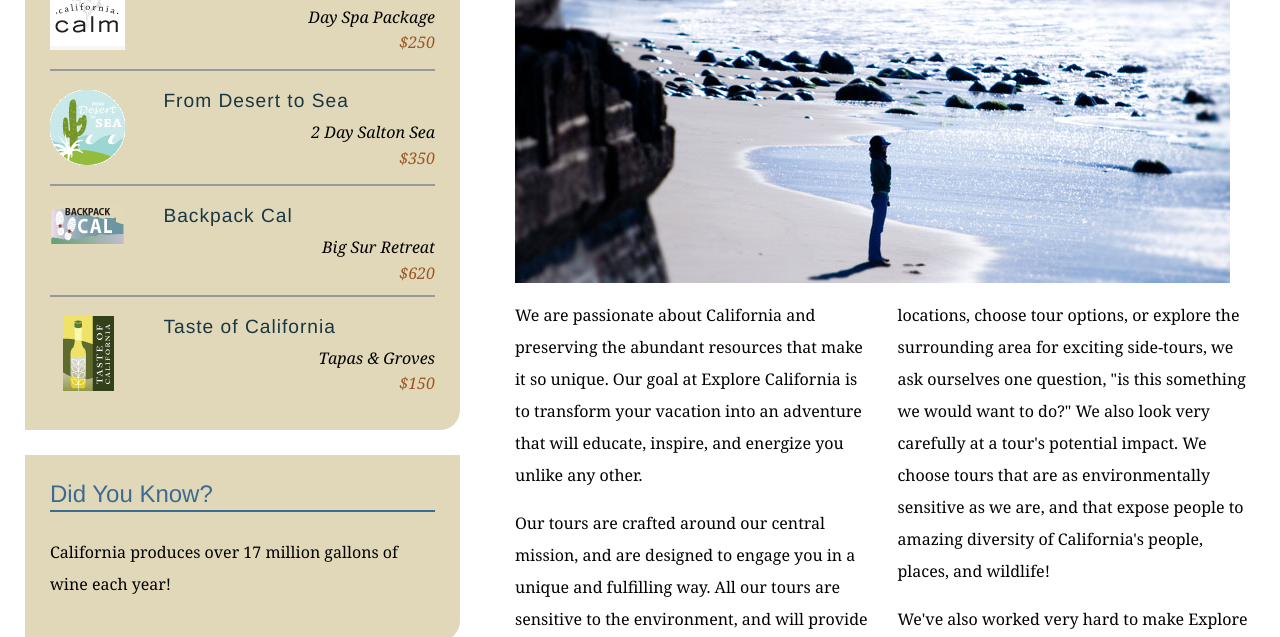
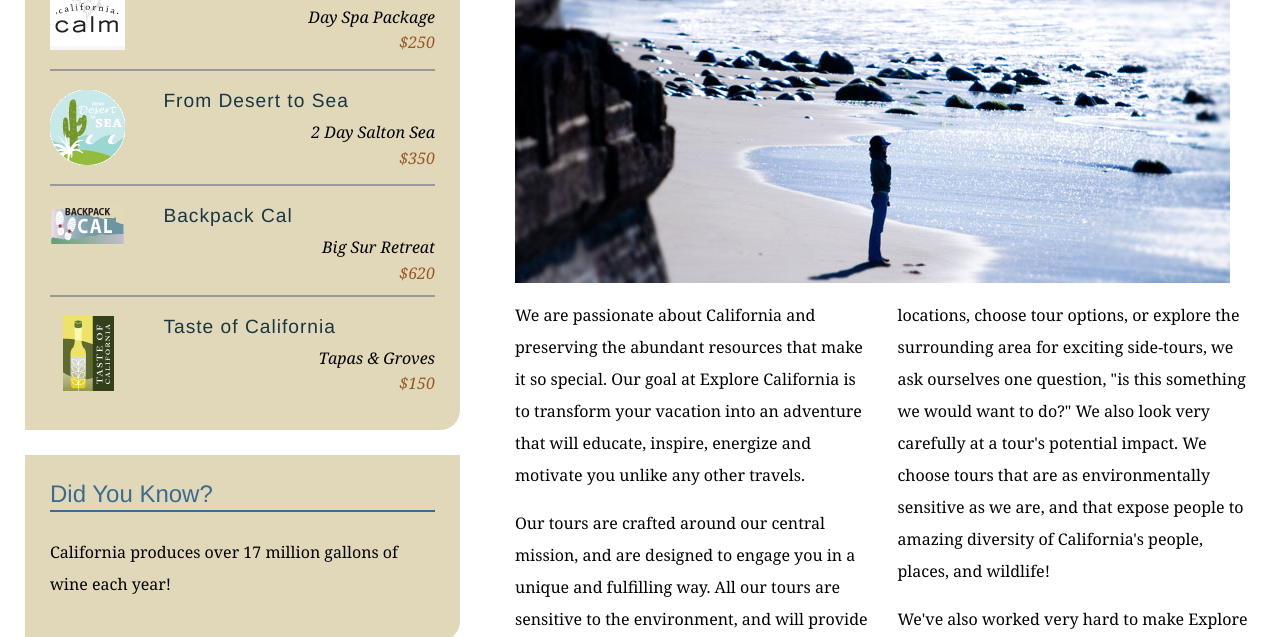
Before and after one commit to dhenasmile/explore_california, a plain HTML site: page mission.html in a window 1280 px wide. Shown: the part 401-1038 px from the top of the page. Drawn offline with Linux system fonts and the light colour scheme.

Commit message:
mission.html change in master branch

```diff
--- a/mission.html
+++ b/mission.html
@@ -62,7 +62,7 @@
           <h1>Who we are</h1>
           <img src="assets/images/mission_look.jpg" alt="Looking out at the Pacific" class="articleImage" />
           <div class="multiCol">
-            <p>We are passionate about California and preserving the abundant resources that make it so unique. Our goal at Explore California is to transform your vacation into an adventure that will educate, inspire, and energize you unlike any other.</p>
+            <p>We are passionate about California and preserving the abundant resources that make it so special. Our goal at Explore California is to transform your vacation into an adventure that will educate, inspire, energize and motivate you unlike any other travels.</p>
             <p>Our tours are crafted around our central mission, and are designed to engage you in a unique and fulfilling way. All our tours are sensitive to the environment, and will provide you will an opportunity to explore California in your own way.</p>
             <p>We've been asked before how we choose our tours. It's simple really, we approach our tours as the enthusiasts we are! When we scout for locations, choose tour options, or explore the surrounding area for exciting side-tours, we ask ourselves one question, &quot;is this something we would want to do?&quot; We also look very carefully at a tour's potential impact. We choose tours that are as environmentally sensitive as we are, and that expose people to amazing diversity of California's people, places, and wildlife!</p>
             <p>We've also worked very hard to make Explore California more than just a tour company. <a href="explorers/join.html">Join our community</a> and become part of the conversation. Recommend tours, blog about your journeys, and share pictures and video with other tour members.</p>
```
